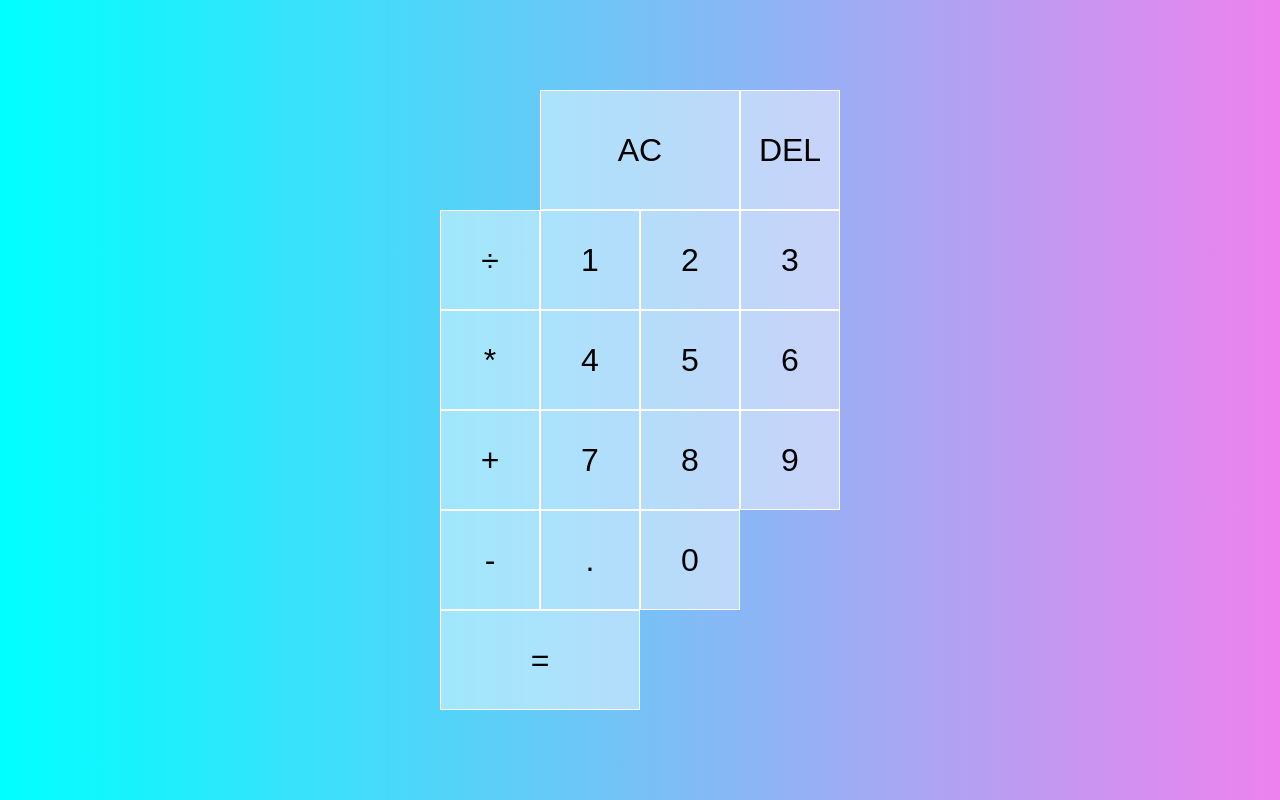
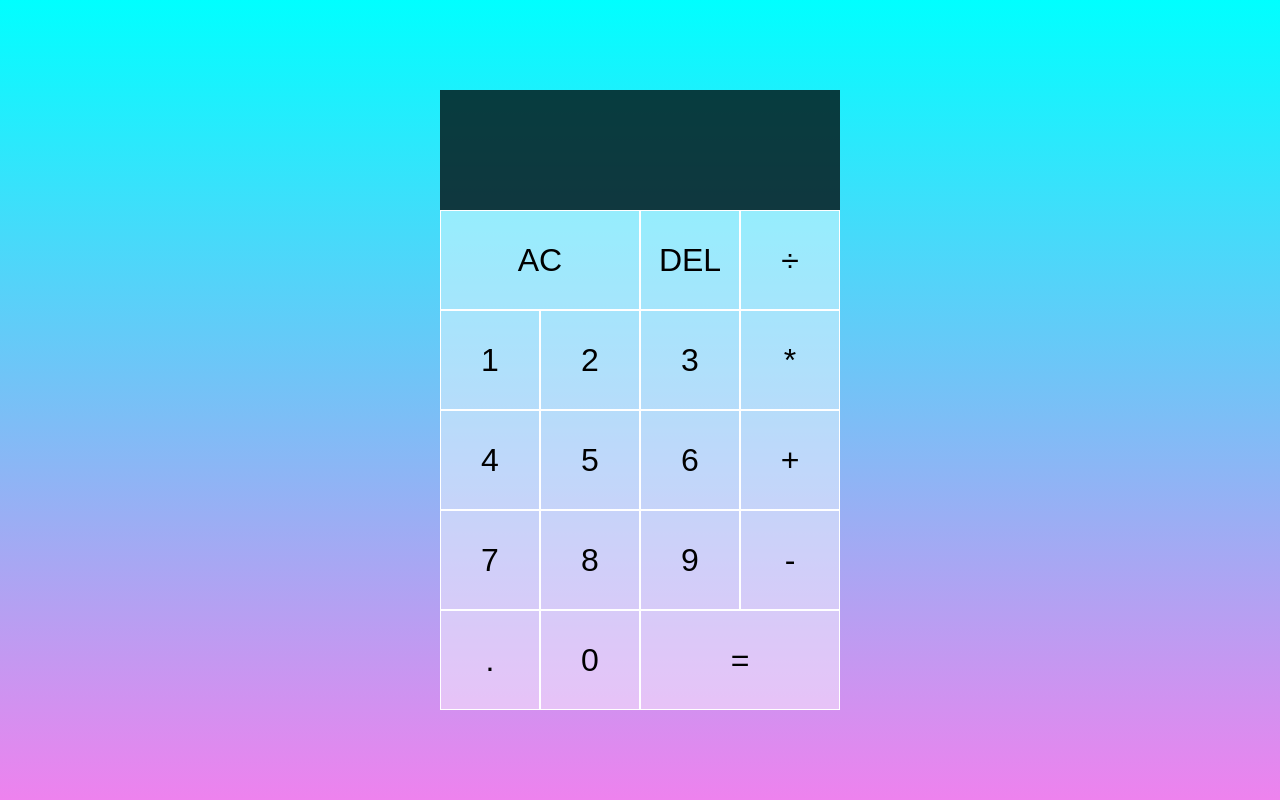
Before and after one commit to aseelalmutareb/Calculator, a plain HTML site: page index.html in a window 1280 px wide. Drawn offline with Linux system fonts and the light colour scheme.

Commit message:
extra styling

```diff
--- a/style.css
+++ b/style.css
@@ -9,7 +9,7 @@
 body {
     padding: 0;
     margin: 0;
-    background: linear-gradient(to right, cyan, violet);
+    background: linear-gradient(to bottom, cyan, violet);
 }
 
 .calculator-grid {
@@ -36,3 +36,25 @@ body {
 .span-two {
     grid-column: span 2;
 }
+
+.output {
+    grid-column: 1 / -1;
+    background-color: rgba(0,0,0, .75);
+    display: flex;
+    flex-direction: column;
+    align-items: flex-end;
+    justify-content: space-around;
+    padding: 10px;
+    overflow-wrap: break-word;
+    word-break: break-all;
+}
+
+.output .previous-operand {
+    color: rgba(255, 255, 255, .75);
+    font-size: 1.5rem;
+}
+
+.output .current-operand {
+    color: white;
+    font-size: 2.5rem;
+}
```
